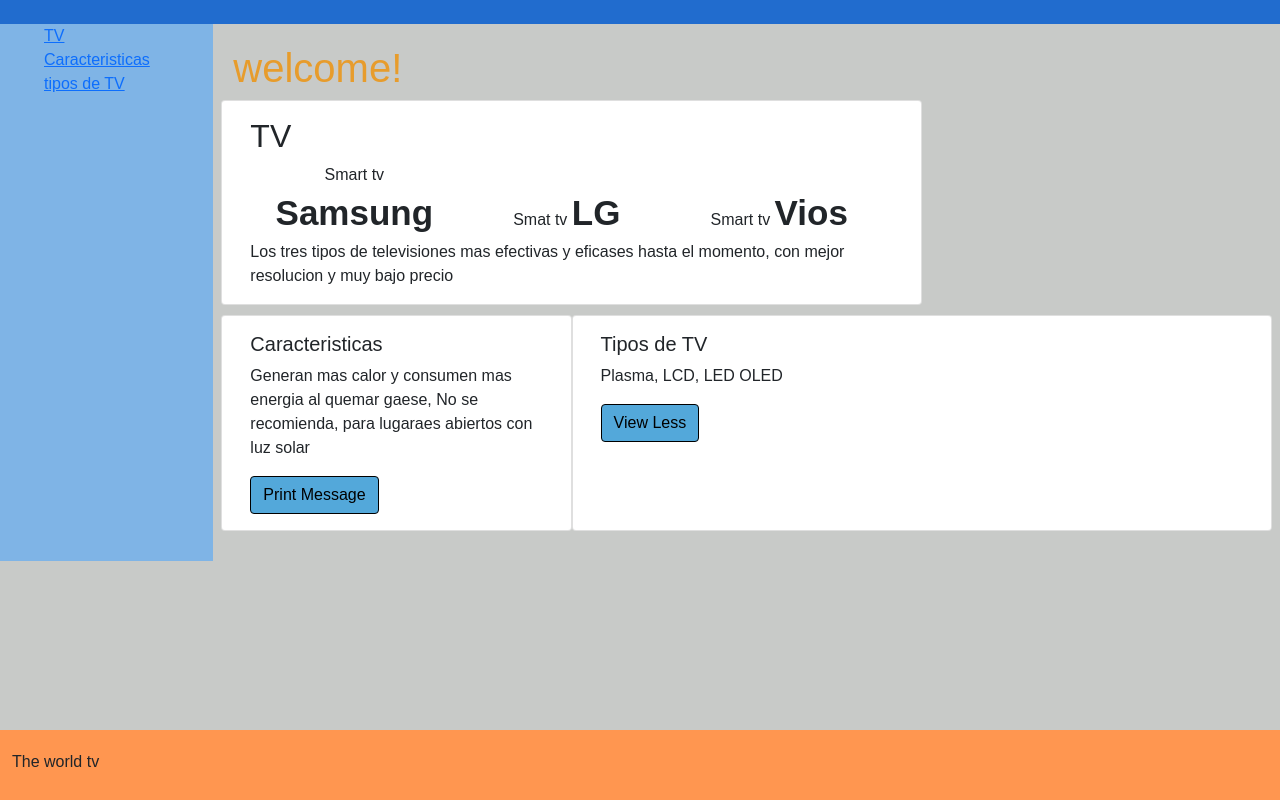
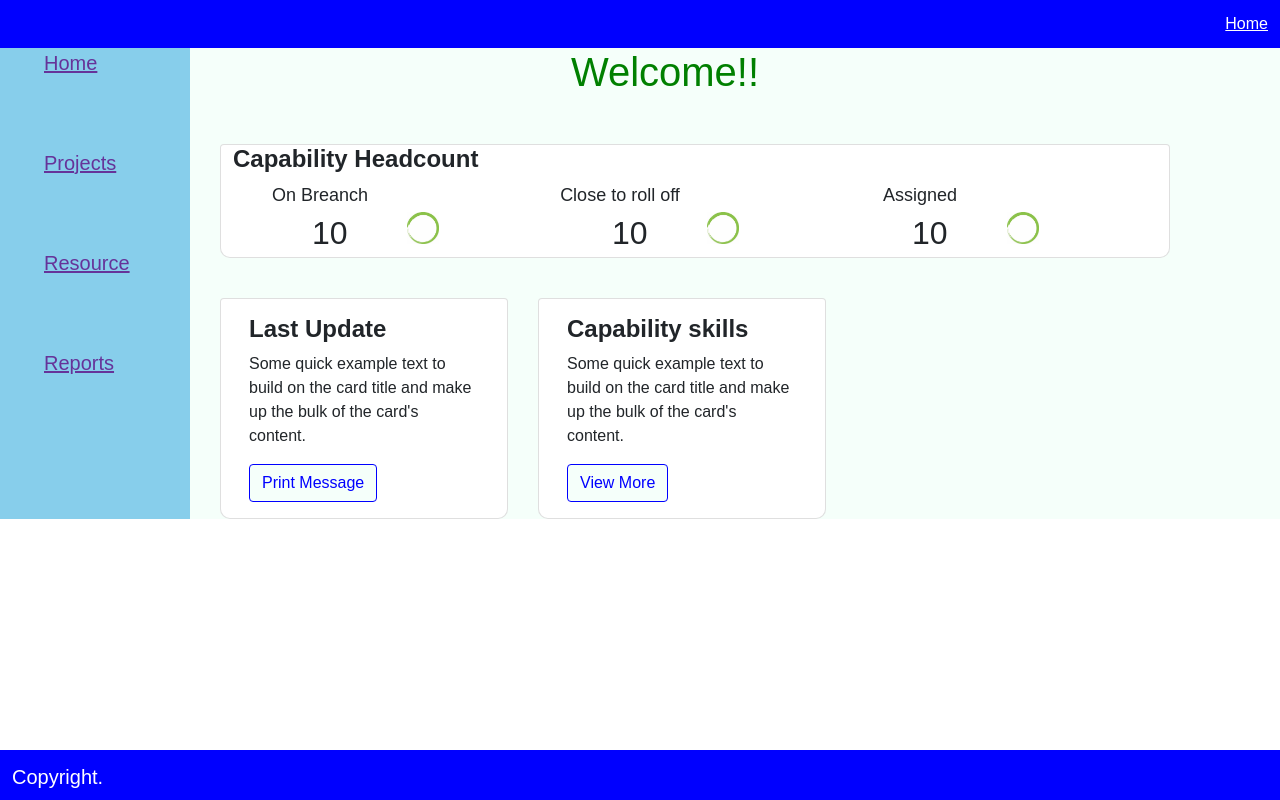
Before and after one commit to aplicaciones-mobiles-33/clase-02, a plain HTML site: page index.html in a window 1280 px wide. Drawn offline with nearby package versions, Linux system fonts and the light colour scheme.

Commit message:
Mis diseños incluyen cambios en archivos html, css y js

```diff
--- a/index.html
+++ b/index.html
@@ -1,75 +1,102 @@
 <!DOCTYPE html>
 <html>
+
 <head>
     <meta charset="utf-8">
-        <meta http-equiv="X-UA-Compatible" content="IE=edge">
+    <meta http-equiv="X-UA-Compatible" content="I=edge">
     <title>02</title>
     <meta name="description" content="">
     <meta name="viewport" content="width=device-width, initial-scale=1">
     <!-- CSS only -->
+    <link href="https://cdn.jsdelivr.net/npm/bootstrap@5.1.0/dist/css/bootstrap.min.css" rel="stylesheet" integrity="sha384-KyZXEAg3QhqLMpG8r+8fhAXLRk2vvoC2f3B09zVXn8CA5QIVfZOJ3BCsw2P0p/We" crossorigin="anonymous">
+    <link rel="stylesheet" href="main.css">
+</head>
 
-<link href="https://cdn.jsdelivr.net/npm/bootstrap@5.1.0/dist/css/bootstrap.min.css" rel="stylesheet" integrity="sha384-KyZXEAg3QhqLMpG8r+8fhAXLRk2vvoC2f3B09zVXn8CA5QIVfZOJ3BCsw2P0p/We" crossorigin="anonymous">
-
-<link rel="stylesheet" href="main.css">
-
-    </head>
 <body>
     <header>
-            <a href="#"><TV/a>
+
+        <a href="https://google.com">Home</a>
     </header>
+
     <main>
         <div class="container">
             <div class="row">
                 <aside class="col-2">
+
                     <nav>
                         <ul>
-                            <li><a href="#">TV</a></li>
-                            <li><a href="#">Caracteristicas</a></li>
-                            <li><a href="#">tipos de TV</a></li>
+                            <li>
+                                <a href="#" class="lista">Home</a>
+                            </li>
+                            <li>
+                                <a href="#" class="lista">Projects</a>
+                            </li>
+                            <li>
+                                <a href="#" class="lista">Resource</a>
+                            </li>
+                            <li>
+                                <a href="#" class="lista">Reports</a>
+                            </li>
                         </ul>
                     </nav>
                 </aside>
                 <div class="content col-10">
-                    <h1>welcome!</h1>
+                    <h1>Welcome!!</h1>
                     <div class="row">
-
-                        <div class="card col-8">
-
-                            <div class="card-body">
-                                <h2>TV</h2>
-
-                                <div class="card-content col-12">
-                                    <div class="group-1 col-4">
-                                        <span>Smart tv </span>
-                                        <span class="number">Samsung</span>
+                        <div class="card">
+                            <h4 class="card-titulo"><b>Capability Headcount</b></h4>
+                            <div class="container">
+                                <div class="row">
+                                    <div class="col">
+                                        <div class="row">
+                                            <div class="col" id="columas">
+                                                <label for="#" class="subcuadro1">On Breanch</label>
+                                                <label for="#" class="subcuadro2">10</label>
                                             </div>
-                                    <div class="group-2  col-4">
-                                        <span>Smat tv </span>
-                                        <span class="number">LG</span>
-                                    </div>
-                                    <div class="group-3  col-4">
-                                        <span>Smart tv</span>
-                                        <span class="number">Vios</span>
+                                            <div class="col">
+                                                <img src="circulo.jpg" alt="Imagen Circulo" width="32" height="32">
                                             </div>
                                         </div>
-                              <p class="card-text">Los tres tipos de televisiones mas efectivas y eficases hasta el momento, con mejor resolucion y muy bajo precio </p>
-
+                                    </div>
+                                    <div class="col">
+                                        <div class="row">
+                                            <div class="col" id="columas">
+                                                <label for="#" class="subcuadro1">Close to roll off</label>
+                                                <label for="#" class="subcuadro2">10</label>
+                                            </div>
+                                            <div class="col">
+                                                <img src="circulo.jpg" alt="Imagen Circulo" width="32" height="32">
+                                            </div>
+                                        </div>
+                                    </div>
+                                    <div class="col">
+                                        <div class="row">
+                                            <div class="col" id="columas">
+                                                <label for="#" class="subcuadro1">Assigned</label>
+                                                <label for="#" class="subcuadro2">10</label>
+                                            </div>
+                                            <div class="col">
+                                                <img src="circulo.jpg" alt="Imagen Circulo" width="32" height="32">
+                                            </div>
+                                        </div>
+                                    </div>
+                                </div>
                             </div>
                         </div>
                     </div>
                     <div class="row">
-                        <div class="card col-4">
+                        <div class="card" style="width: 18rem;" id="card2">
                             <div class="card-body">
-                              <h5 class="card-title">Caracteristicas</h5>
-                              <p class="card-text"> Generan mas calor y consumen mas energia al quemar gaese, No se recomienda, para lugaraes abiertos con luz solar  </p>
-                              <a href="#" class="btn btn-primary" onclick="imprimirMensaje()">Print Message</a>
+                                <h4 class="card-title"><b>Last Update</b></h4>
+                                <p class="card-text">Some quick example text to build on the card title and make up the bulk of the card's content.</p>
+                                <a href="#" type="button" class="btn btn-primary" onclick="imprimirMensaje()">Print Message</a>
                             </div>
                         </div>
-                          <div class="card col-8">
+                        <div class="card" style="width: 18rem;" id="card2">
                             <div class="card-body">
-                              <h5 class="card-title">Tipos de   TV</h5>
-                              <p class="card-text">Plasma, LCD, LED OLED</p>
-                              <a href="#" class="btn btn-primary">View Less</a>
+                                <h4 class="card-title"><b>Capability skills</b></h4>
+                                <p class="card-text">Some quick example text to build on the card title and make up the bulk of the card's content.</p>
+                                <a href="#" type="button" class="btn btn-primary">View More</a>
                             </div>
                         </div>
                     </div>
@@ -77,11 +104,17 @@
             </div>
         </div>
     </main>
+
     <footer>
         <div class="container">
-                <p>The world tv</p>
+            <p>Copyright.</p>
         </div>
     </footer>
+
     <script src="main.js"></script>
+
 </body>
+
 </html>
+
+</html>
--- a/main.css
+++ b/main.css
@@ -1,43 +1,44 @@
 * {
-    font-family: Arial, sans-serif;
-
+    font-family: Arial;
 }
 
-body{
-    background-color: rgb(200, 202, 200);
-}
 h1 {
-    color:rgb(231, 156, 44) !important;
+    color: green;
+    text-align: center;
 }
 
-.container {
-    max-width: initial;
-}
-
-header{
+header {
     display: block;
     padding: 12px;
-    background-color: rgb(33, 108, 206);
+    background-color: blue;
     text-align: right;
-
 }
 
 header a {
     display: block;
-    color:white;
+    color: white;
 }
-
 
 main {
     display: block;
+    background-color: mintcream;
 }
 
 ul li {
     list-style: none;
+    display: block;
+    width: 50px;
+    height: 100px;
+    font-size: 20px;
+}
+
+.lista {
+    color: rebeccapurple;
 }
 
 aside {
-    background: rgb(127, 180, 230);
+    background-color: skyblue;
+    margin-bottom: 0;
 }
 
 .container {
@@ -45,45 +46,57 @@ aside {
 }
 
 footer {
+    background-color: blue;
+    height: 50px;
+    bottom: 0;
     position: absolute;
-    bottom: 0;
-    height: 70px;
+    padding-top: 12px;
+    color: white;
     width: 100%;
-    padding-top:20px;
-    background: rgb(255, 150, 80);
+    font-size: 20px;
 }
 
-.card{
-    margin-bottom: 10px;
+.subcuadro1 {
+    text-align: center;
+    font-size: large;
+    display: block;
 }
 
-.content {
-    padding: 20px;
+.subcuadro3 {
+    text-align: center;
+    font-size: medium;
+    display: block;
 }
 
-[class^="group"]{
-    display: inline-block;
+.subcuadro2 {
+    margin-left: 55px;
+    font-size: xx-large;
+}
+
+img {
+    margin-top: 30px;
+}
+
+.titulo {
+    font-size: large;
+    text-align: left;
+    margin-left: 30px;
+}
+
+.encabezado {
     text-align: center;
 }
 
-[class^="group"]span {
-    font-size: 14px;
-    font-weight: 700;
-    display: block;
-
+.card {
+    border-bottom-left-radius: 10px;
+    border-bottom-right-radius: 10px;
+    margin-left: 30px;
+    margin-top: 40px;
+    border-color: gray 2px solid;
 }
 
-[class^="group"] span.number {
-    font-size: 35px;
-    font-weight: 700;
+.btn.btn-primary {
+    color: blue;
+    background-color: mintcream;
+    border-color: blue;
 }
-
-[class^="group"].col-4{
-    width: calc(33% - 4px);
-}
-
-button, .btn.btn-primary {
-    background: rgb(83, 168, 218);
-    border: solid 1px black;
-    color:black
-}
--- a/main.js
+++ b/main.js
@@ -1,25 +1,19 @@
-console.log("Imprimir mensajes en consola");
+console.log("Imprimir en consola");
 
-//alert("Imprimir mensaje en una ventana");
+//alert("Imprime mensaje en una ventana")
 
-var x = 0;
-var name = "Luz";
-
+var x = 3;
+var name = "Francisco";
 var ciertoFalso = true;
-
-var myArray = ["Luz", "Luis Eduardo", "Leo", "Melissa"];
+var myArray = ["Luz", "Francisco", "Gonzalez"];
 
 var body = document.getElementsByTagName("body");
 
 var row = document.getElementsByClassName("row");
 
-//console.log(x + " " + name);
-
-ciertoFalso = false;
-
-function imprimirMensaje(){
-    for(var i = 0; i <  row.length; i++) {
-        row[i].classList.add("row-" +i);
+function imprimirMensaje() {
+    for (let i = 0; i < row.length; i++) {
+        row[i].classList.add("row-" + i);
         console.log(row[i]);
     }
 }
```
Lines whose indentation alone changed are shown as unchanged.
